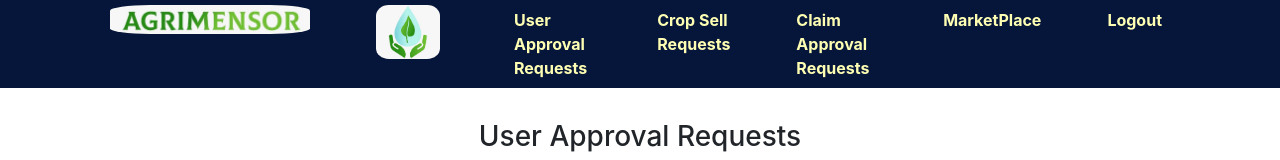
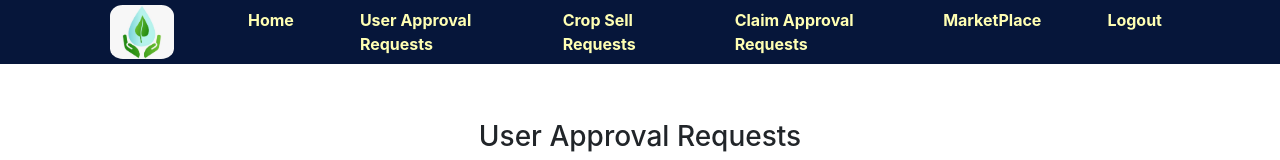
Before and after one commit to Hellenic-gp5/hellenic-practice, an Angular app in the folder Farmer-Schemes/: page /user in a window 1280 px wide. Shown: the top 160 px of the page. Built offline with nearby package versions, Linux system fonts and the light colour scheme; no server answers.

Commit message:
Home in admin navbar

```diff
--- a/Farmer-Schemes/src/app/app-routing.module.ts
+++ b/Farmer-Schemes/src/app/app-routing.module.ts
@@ -69,6 +69,7 @@
     path: 'admin',
     component: AdminWelcomeComponent,
     children: [{path:'login',redirectTo:'/login',pathMatch:'full'},
+      { path: 'admin', redirectTo: '/admin', pathMatch: 'full' },
       { path: 'user', redirectTo: '/user', pathMatch: 'full' },
       { path: 'sell', redirectTo: '/sell', pathMatch: 'full' },
       { path: 'market', redirectTo: '/market', pathMatch: 'full' },
--- a/Farmer-Schemes/src/app/navbar-admin/navbar-admin.component.html
+++ b/Farmer-Schemes/src/app/navbar-admin/navbar-admin.component.html
@@ -13,17 +13,14 @@
         <!-- Navbar links -->
         <div class="collapse navbar-collapse" id="collapsibleNavbar">
           <ul class="navbar-nav">
-            <li class="nav-item"> <!-- Brand -->
-            <a class="navbar-brand" href="#">
-              <img src="../../../assets/Project_Icon_name.jpg" alt="Logo" style="width: 200px" />
-            </a>
-          </li>
           <li class="nav-item">
             <a class="navbar-brand" href="#">
               <img src="../../../assets/Project_Icon.jpg" alt="Logo" style="width: 64px" />
             </a>
           </li>
-
+            <li class="nav-item">
+              <a class="nav-link" [routerLink]="['admin']">Home</a>
+           </li>
             <li class="nav-item">
               <a class="nav-link" [routerLink]="['user']">User Approval Requests</a>
             </li>
```
